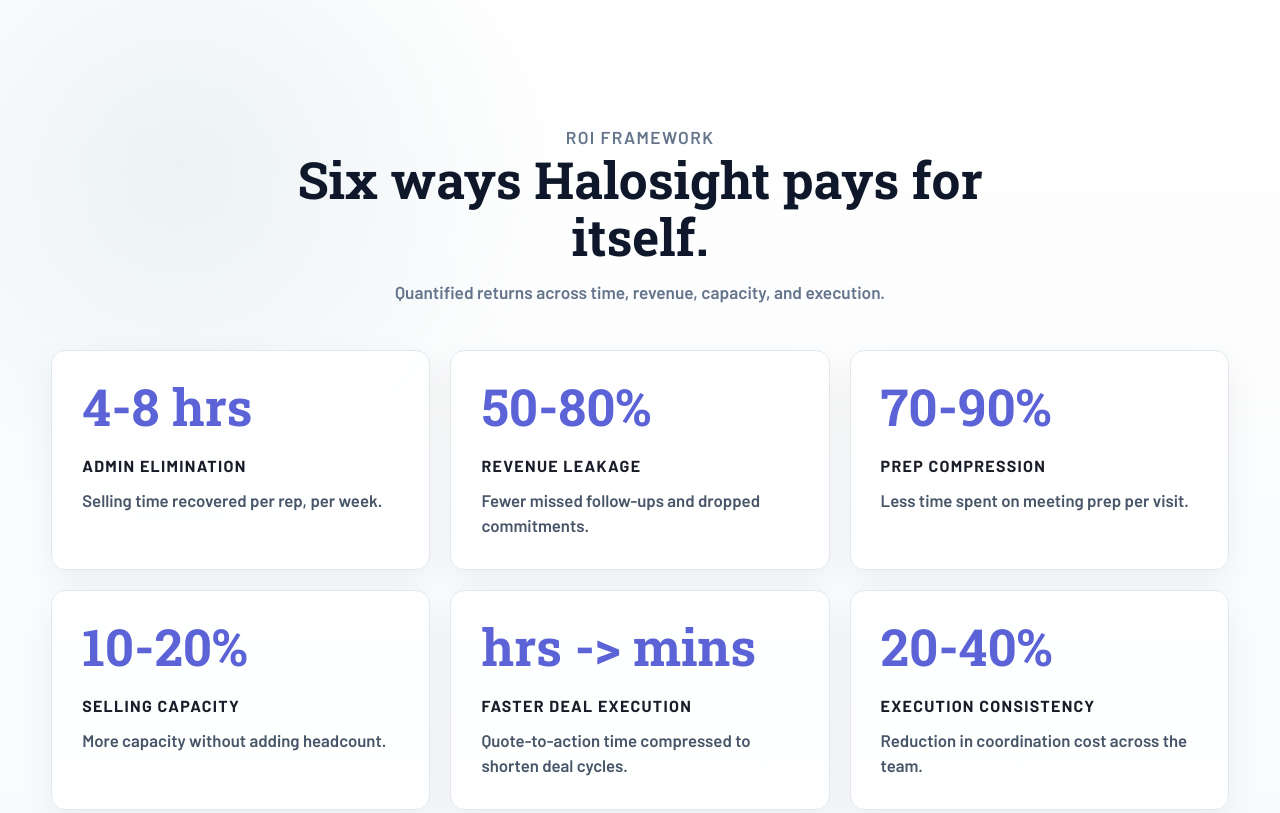
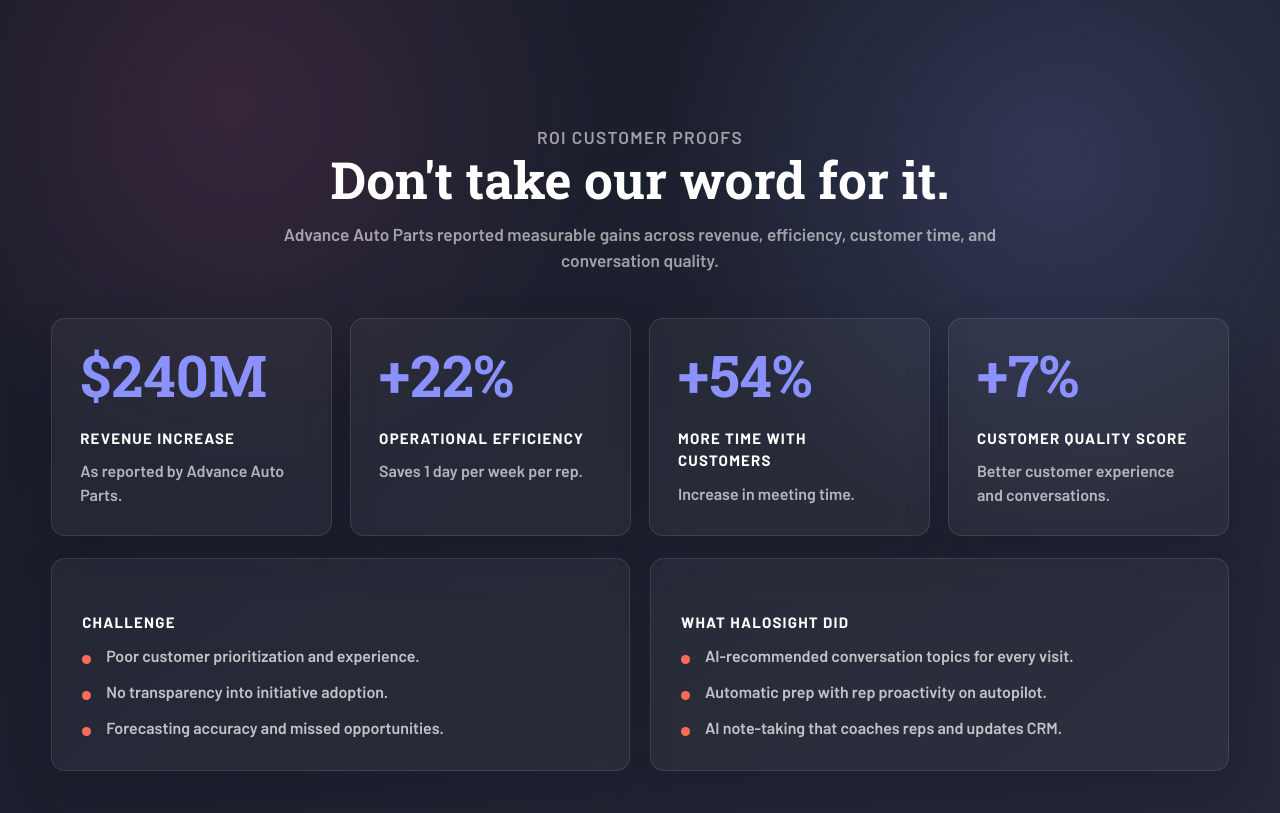
Before and after one commit to tmott-oss/halosight-test-template, a plain HTML site: page index.html in a window 1280 px wide. Shown: the part 6460-7273 px from the top of the page. Drawn offline with Linux system fonts and the light colour scheme.

Commit message:
Add slide 5 ROI customer proof section

```diff
--- a/index.html
+++ b/index.html
@@ -300,6 +300,54 @@
         </div>
       </section>
 
+      <section id="roi-customer-proofs" class="section section-dark roi-proof-section">
+        <div class="section-heading centered">
+          <p class="section-label">ROI Customer Proofs</p>
+          <h2>Don&apos;t take our word for it.</h2>
+          <p>Advance Auto Parts reported measurable gains across revenue, efficiency, customer time, and conversation quality.</p>
+        </div>
+        <div class="proof-metrics">
+          <article>
+            <strong>$240M</strong>
+            <h3>Revenue increase</h3>
+            <p>As reported by Advance Auto Parts.</p>
+          </article>
+          <article>
+            <strong>+22%</strong>
+            <h3>Operational efficiency</h3>
+            <p>Saves 1 day per week per rep.</p>
+          </article>
+          <article>
+            <strong>+54%</strong>
+            <h3>More time with customers</h3>
+            <p>Increase in meeting time.</p>
+          </article>
+          <article>
+            <strong>+7%</strong>
+            <h3>Customer quality score</h3>
+            <p>Better customer experience and conversations.</p>
+          </article>
+        </div>
+        <div class="proof-detail-grid">
+          <article>
+            <h3>Challenge</h3>
+            <ul>
+              <li>Poor customer prioritization and experience.</li>
+              <li>No transparency into initiative adoption.</li>
+              <li>Forecasting accuracy and missed opportunities.</li>
+            </ul>
+          </article>
+          <article>
+            <h3>What Halosight did</h3>
+            <ul>
+              <li>AI-recommended conversation topics for every visit.</li>
+              <li>Automatic prep with rep proactivity on autopilot.</li>
+              <li>AI note-taking that coaches reps and updates CRM.</li>
+            </ul>
+          </article>
+        </div>
+      </section>
+
       <section id="roi" class="section section-light roi-section">
         <div class="section-heading centered">
           <p class="section-label">ROI Framework</p>
--- a/script.js
+++ b/script.js
@@ -14,7 +14,7 @@ const editorExport = document.querySelector("[data-editor-export]");
 const editorReset = document.querySelector("[data-editor-reset]");
 const editorStatus = document.querySelector("[data-editor-status]");
 const imagePicker = document.querySelector("[data-image-picker]");
-const storageKey = "halosight-template-edits-v3";
+const storageKey = "halosight-template-edits-v4";
 
 let activeImageTarget = null;
 let editorActive = false;
--- a/styles.css
+++ b/styles.css
@@ -1137,6 +1137,95 @@ textarea {
   border-color: rgba(255, 255, 255, 0.12);
 }
 
+.roi-proof-section {
+  background:
+    radial-gradient(circle at 18% 12%, rgba(232, 93, 156, 0.14), transparent 28%),
+    radial-gradient(circle at 82% 18%, rgba(139, 146, 255, 0.18), transparent 30%),
+    linear-gradient(140deg, #171b27 0%, #242837 100%);
+}
+
+.proof-metrics {
+  display: grid;
+  grid-template-columns: repeat(4, minmax(0, 1fr));
+  gap: 18px;
+  max-width: 1240px;
+  margin: 0 auto;
+}
+
+.proof-metrics article,
+.proof-detail-grid article {
+  border: 1px solid rgba(255, 255, 255, 0.1);
+  border-radius: var(--radius-md);
+  background: rgba(255, 255, 255, 0.045);
+  box-shadow: 0 18px 44px rgba(10, 12, 20, 0.18);
+}
+
+.proof-metrics article {
+  min-height: 210px;
+  padding: 28px;
+}
+
+.proof-metrics strong {
+  display: block;
+  color: var(--brand-purple);
+  font-family: var(--font-heading);
+  font-size: clamp(2.1rem, 4.5vw, 4rem);
+  line-height: 1;
+}
+
+.proof-metrics h3,
+.proof-detail-grid h3 {
+  margin: 22px 0 10px;
+  color: var(--white);
+  font-size: 0.94rem;
+  letter-spacing: 0.08em;
+  text-transform: uppercase;
+}
+
+.proof-metrics p {
+  margin: 0;
+  color: rgba(255, 255, 255, 0.66);
+  font-weight: 600;
+}
+
+.proof-detail-grid {
+  display: grid;
+  grid-template-columns: repeat(2, minmax(0, 1fr));
+  gap: 20px;
+  max-width: 1240px;
+  margin: 22px auto 0;
+}
+
+.proof-detail-grid article {
+  padding: 30px;
+}
+
+.proof-detail-grid ul {
+  display: grid;
+  gap: 12px;
+  margin: 0;
+  padding: 0;
+  list-style: none;
+}
+
+.proof-detail-grid li {
+  position: relative;
+  padding-left: 24px;
+  color: rgba(255, 255, 255, 0.72);
+  font-weight: 600;
+}
+
+.proof-detail-grid li::before {
+  content: "";
+  position: absolute;
+  left: 0;
+  top: 0.68em;
+  width: 9px;
+  height: 9px;
+  border-radius: 999px;
+  background: var(--brand-coral);
+}
+
 .roi-section {
   background:
     radial-gradient(circle at 14% 18%, rgba(107, 157, 176, 0.12), transparent 28%),
@@ -1416,6 +1505,7 @@ textarea:focus {
   .problem-grid,
   .feature-grid,
   .pricing-grid,
+  .proof-metrics,
   .roi-grid {
     grid-template-columns: repeat(2, minmax(0, 1fr));
   }
@@ -1439,6 +1529,8 @@ textarea:focus {
   .problem-grid,
   .feature-grid,
   .pricing-grid,
+  .proof-metrics,
+  .proof-detail-grid,
   .roi-grid,
   .site-footer {
     grid-template-columns: 1fr;
```
Also changed, not shown: README.md.
